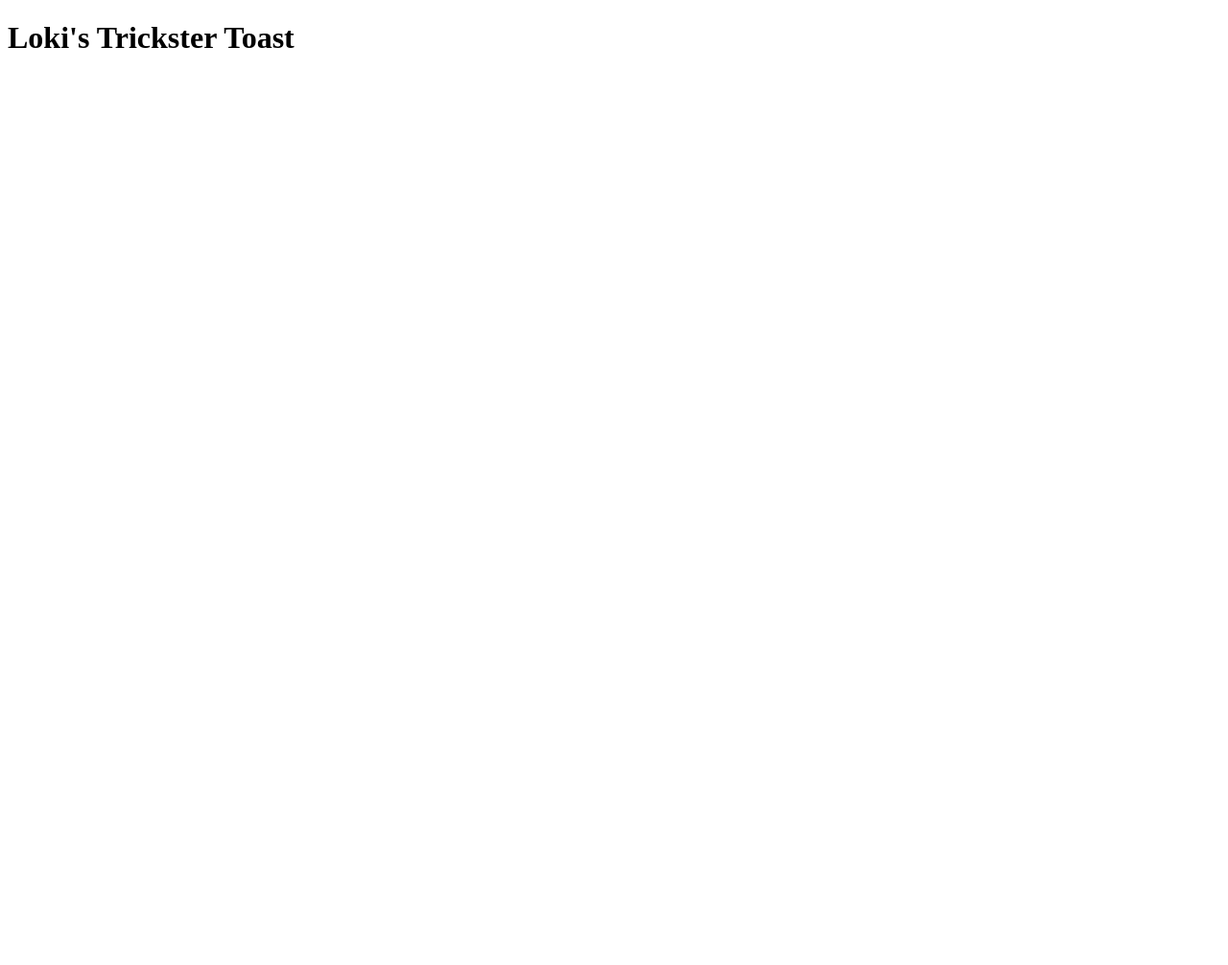
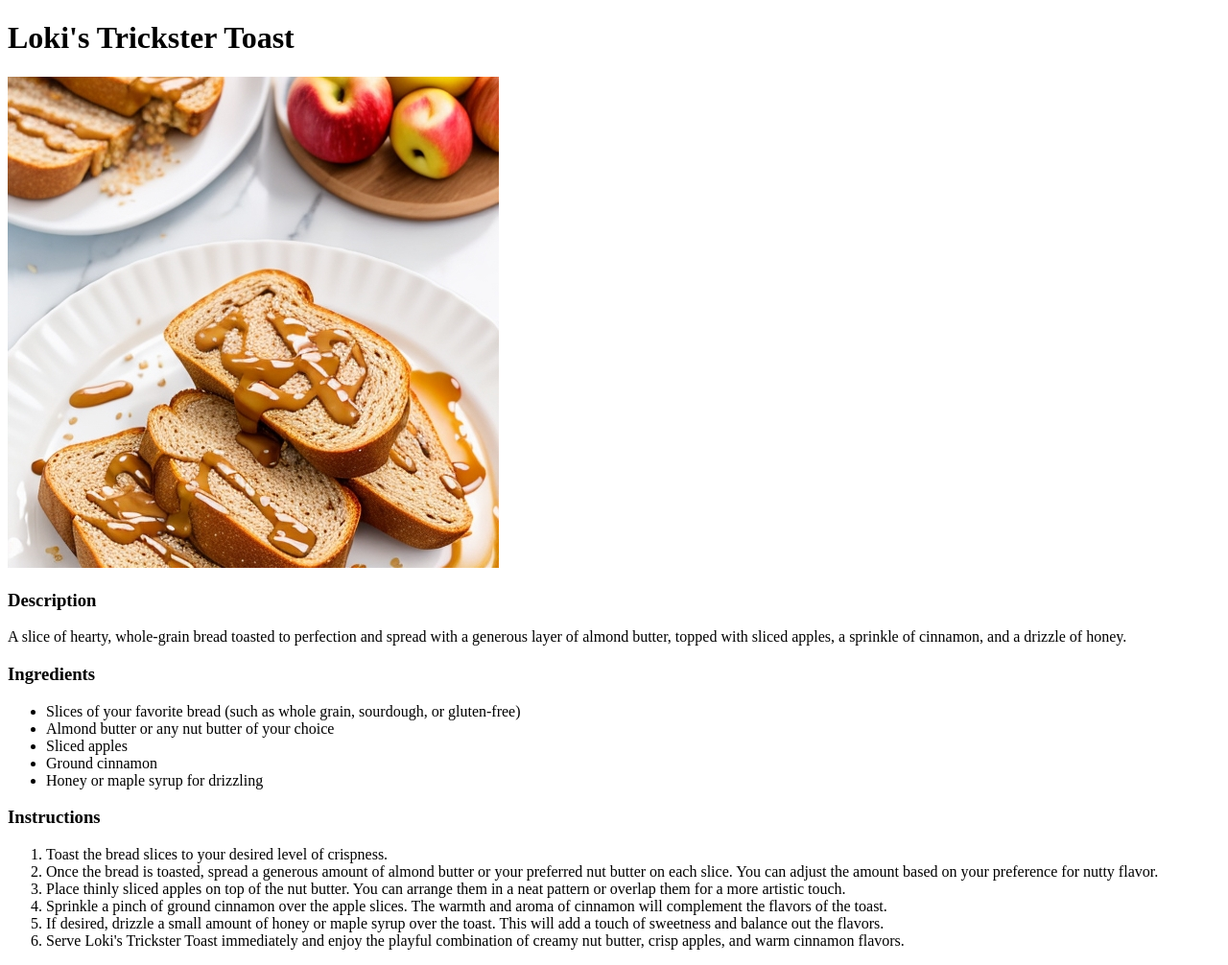
Before and after one commit to PeterG-ithub/odin-recipes, a plain HTML site: page recipes/lokis-trickster-toast.html in a window 1280 px wide. Shown: the whole page at 96% size. Before the commit the page ends 800 px from the top, so only its background shows below. Drawn offline with Linux system fonts and the light colour scheme.

Commit message:
Add content to the recipe Loki trickster toast
Added image preview, description, ingredients,
and instructions

```diff
--- a/recipes/lokis-trickster-toast.html
+++ b/recipes/lokis-trickster-toast.html
@@ -7,6 +7,40 @@
 
     <body>
         <h1>Loki's Trickster Toast</h1>
+        <img src="../images/toast.jpg" alt="An image of Loki's Trickster toast">
+        <h3>Description</h3>
+        <p>A slice of hearty, whole-grain bread toasted to perfection and spread
+            with a generous layer of almond butter, topped with sliced apples, a
+            sprinkle of cinnamon, and a drizzle of honey.</p>
 
+        <h3>Ingredients</h3>
+        <ul>
+            <li>Slices of your favorite bread (such as whole grain, sourdough,
+                or gluten-free)</li>
+            <li>Almond butter or any nut butter of your choice</li>
+            <li>Sliced apples</li>
+            <li>Ground cinnamon</li>
+            <li>Honey or maple syrup for drizzling</li>
+        </ul>
+        <h3>Instructions</h3>
+        <ol>
+            <li>Toast the bread slices to your desired level of crispness.</li>
+
+            <li>Once the bread is toasted, spread a generous amount of almond butter
+            or your preferred nut butter on each slice. You can adjust the amount
+            based on your preference for nutty flavor.</li>
+
+            <li>Place thinly sliced apples on top of the nut butter. You can arrange
+            them in a neat pattern or overlap them for a more artistic touch.</li>
+
+            <li>Sprinkle a pinch of ground cinnamon over the apple slices. The warmth
+            and aroma of cinnamon will complement the flavors of the toast.</li>
+
+            <li>If desired, drizzle a small amount of honey or maple syrup over the toast.
+            This will add a touch of sweetness and balance out the flavors.</li>
+
+            <li>Serve Loki's Trickster Toast immediately and enjoy the playful combination
+            of creamy nut butter, crisp apples, and warm cinnamon flavors.</li>
+        </ol>
     </body>
 </html>
```
Also changed, not shown: images/toast.jpg (added).
